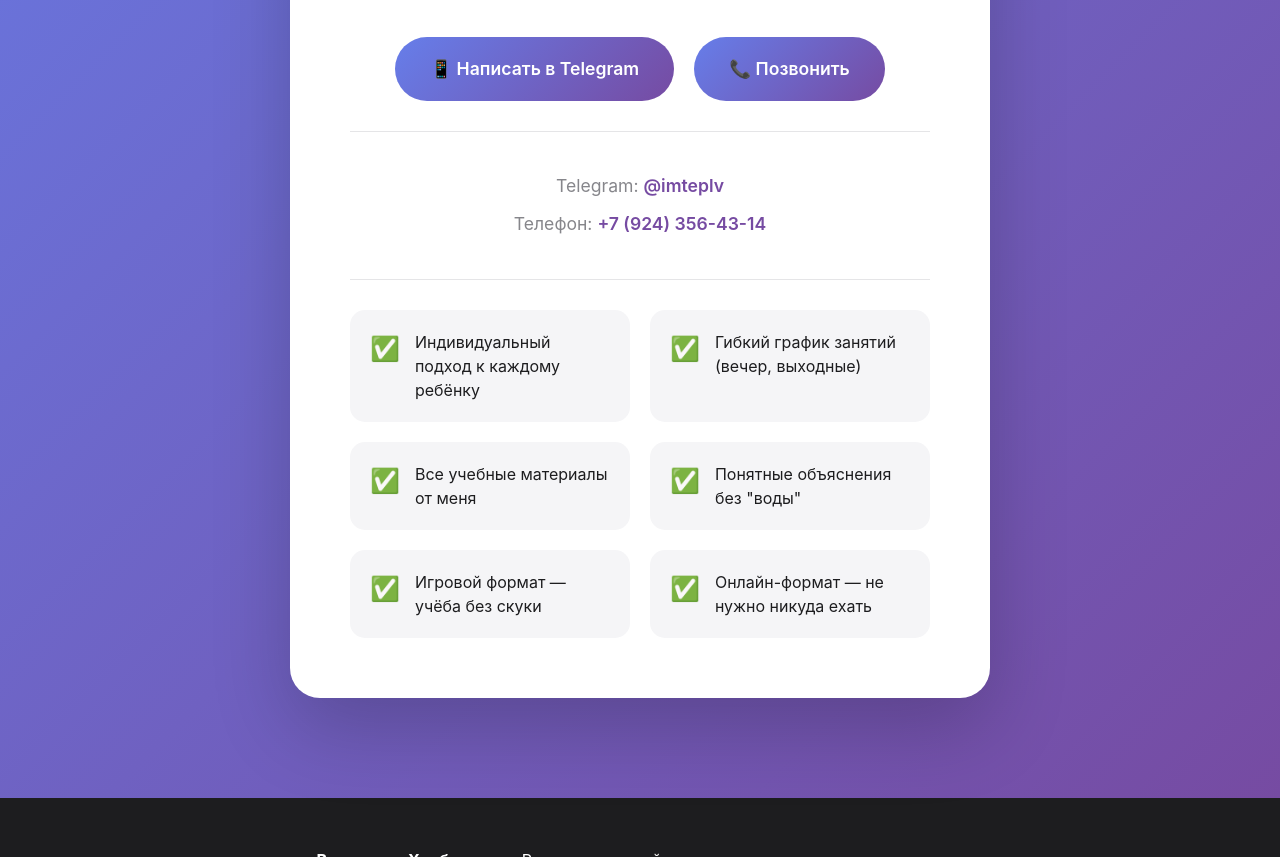
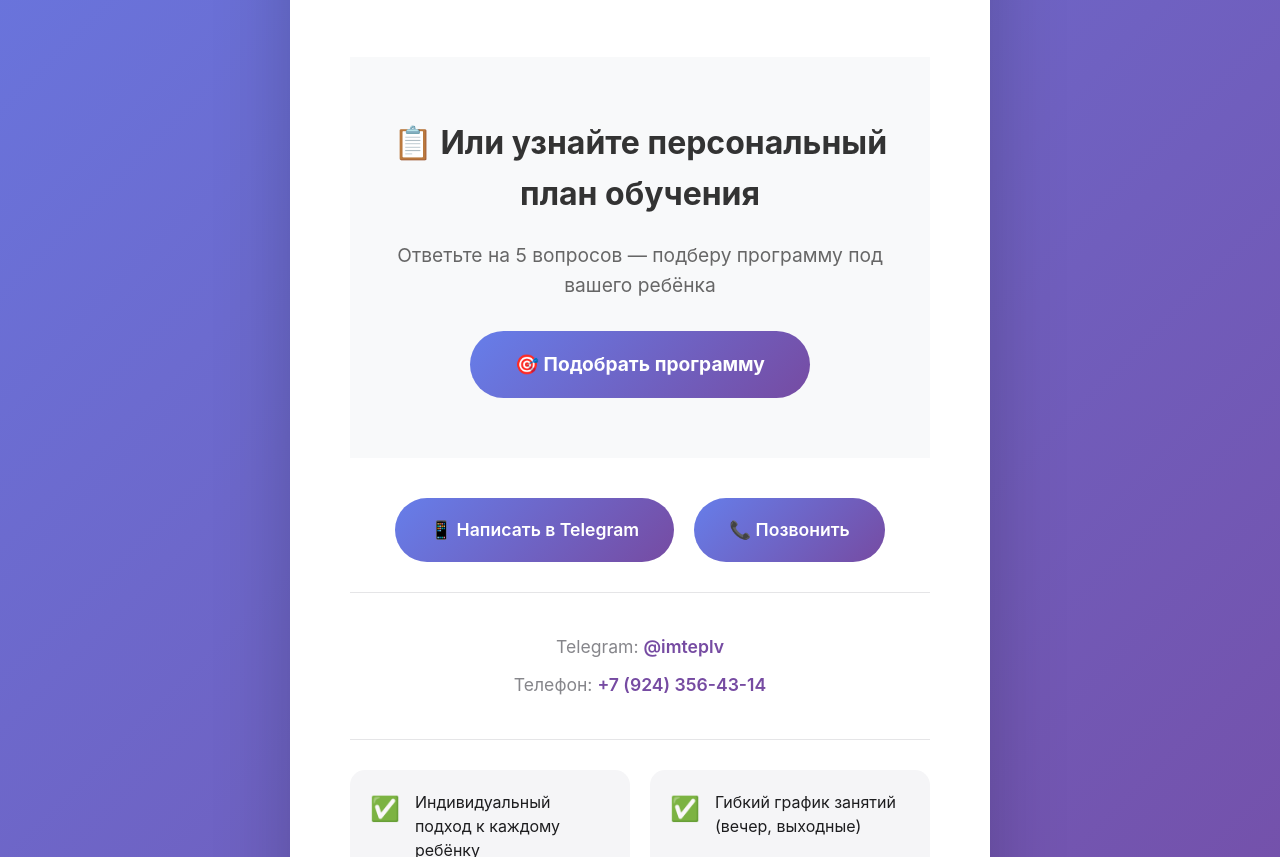
Before and after one commit to Teplv/keschool, a plain HTML site: page index.html in a window 1280 px wide. Shown: the part 6972-7829 px from the top of the page. Drawn offline with Linux system fonts and the light colour scheme.

Commit message:
index.html

```diff
--- a/index.html
+++ b/index.html
@@ -878,6 +878,17 @@
                         <li>Ребёнок попробует формат и решит, комфортно ли ему</li>
                     </ul>
                 </div>
+<div style="text-align: center; padding: 60px 20px; background: #f8f9fa; margin-top: 60px;">
+    <h3 style="font-size: 2em; color: #333; margin-bottom: 20px;">
+        📋 Или узнайте персональный план обучения
+    </h3>
+    <p style="font-size: 1.2em; color: #666; margin-bottom: 30px;">
+        Ответьте на 5 вопросов — подберу программу под вашего ребёнка
+    </p>
+    <a href="parent_quiz.html" style="display: inline-block; background: linear-gradient(135deg, #667eea 0%, #764ba2 100%); color: white; padding: 18px 45px; border-radius: 50px; text-decoration: none; font-size: 1.2em; font-weight: bold;">
+        🎯 Подобрать программу
+    </a>
+</div>
 
                 <div class="contact-methods">
                     <a href="https://t.me/imteplv" class="contact-button" target="_blank">📱 Написать в Telegram</a>
```
